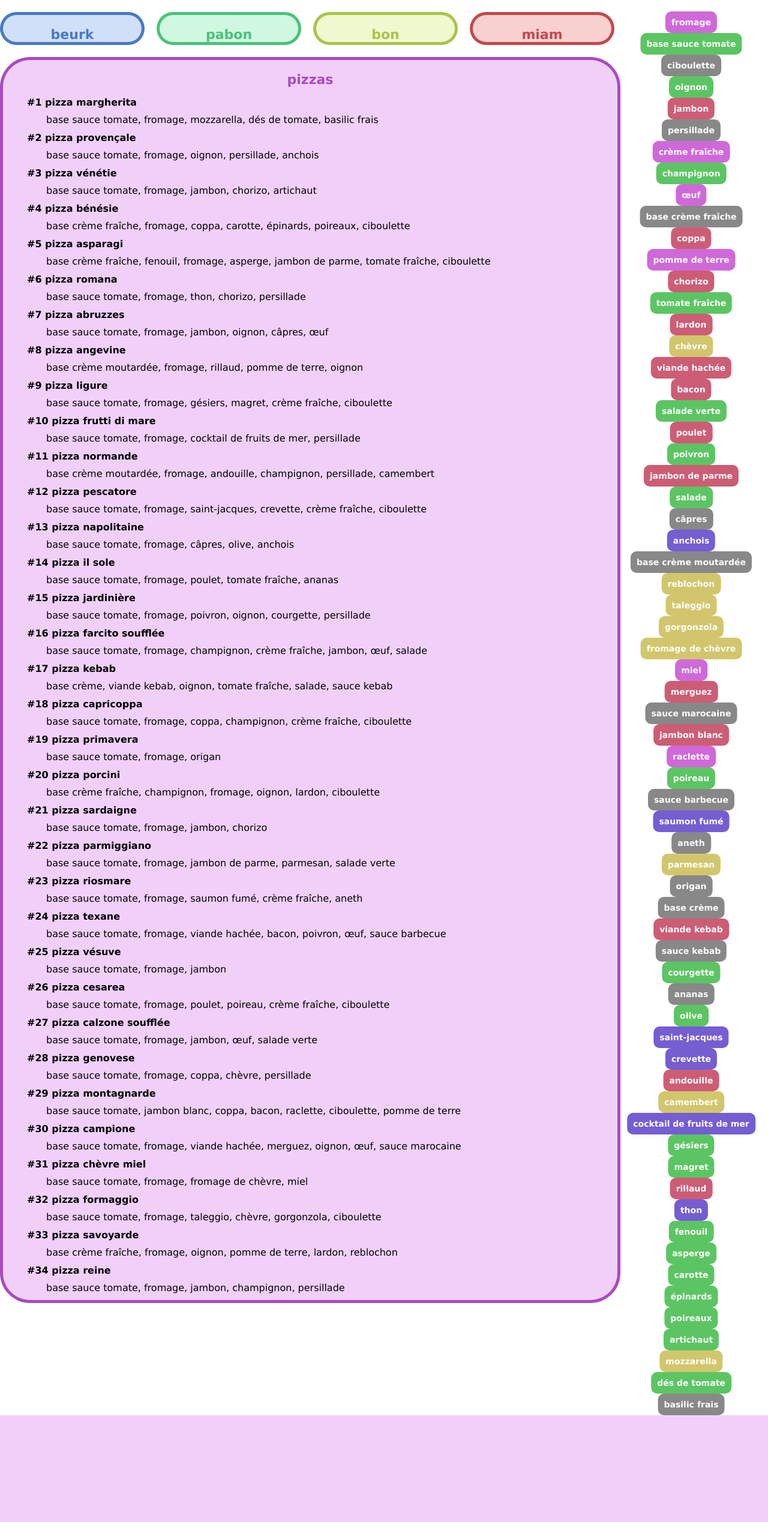
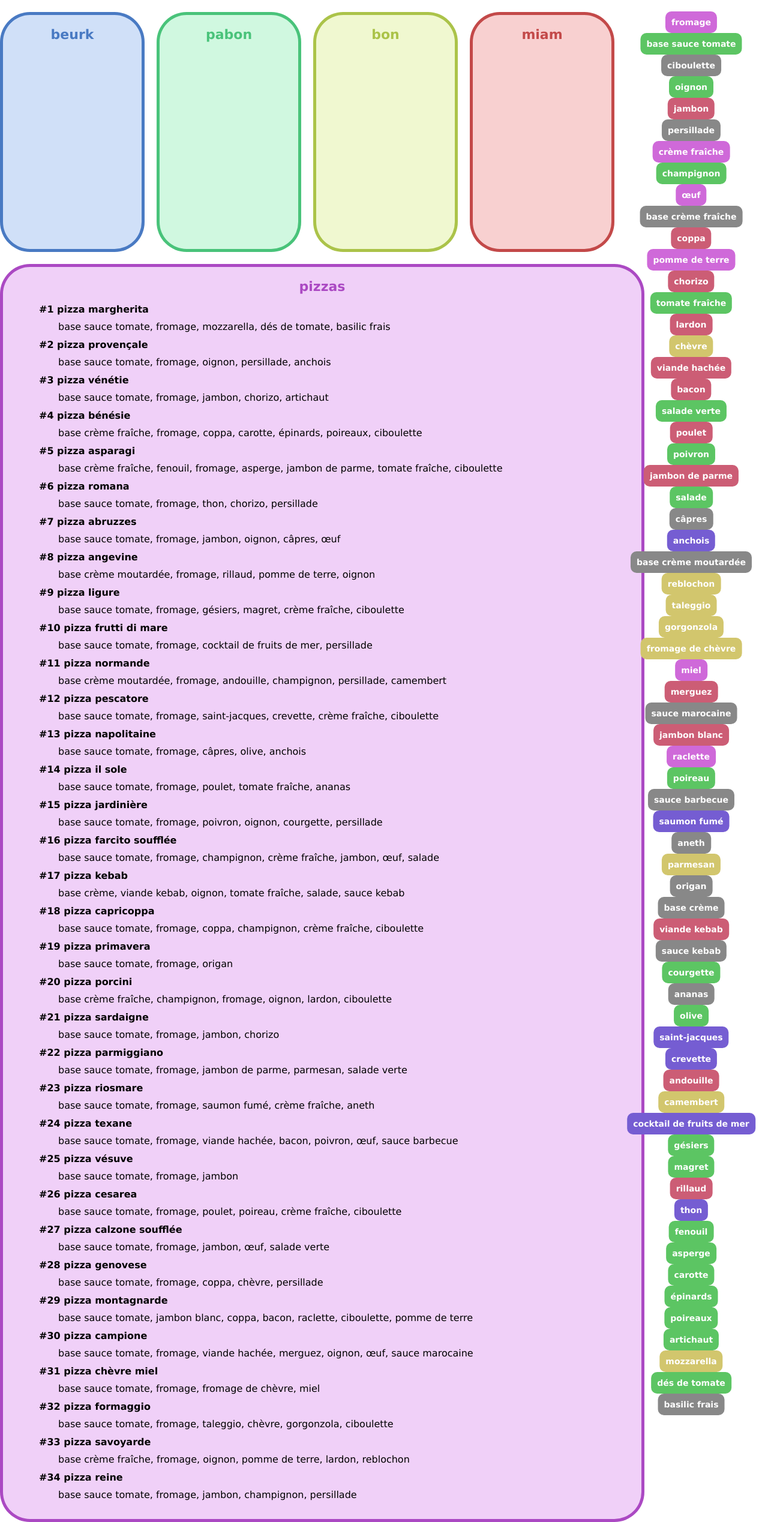
Before and after one commit to inesvar/Ranking-pizzas, a Flask app: page / in a window 1280 px wide. Shown: the whole page at 60% size. Before the commit the page ends 2359 px from the top, so only its background shows below. Run offline with Flask 3, Linux system fonts and the light colour scheme.

Commit message:
Make qualifier boxes bigger

```diff
--- a/static/style.css
+++ b/static/style.css
@@ -2,10 +2,8 @@ body {
     font-family: 'Lucida Sans', 'Lucida Sans Regular', 'Lucida Grande', 'Lucida Sans Unicode', Geneva, Verdana, sans-serif;
     margin: 0px;
     text-align: center;
-    height: 100vh;
     display: flex;
     flex-direction: column;
-    column-gap: 20px;
 }
 
 .container {
@@ -16,11 +14,19 @@ body {
     padding-top: 20px;
     padding-bottom: 20px;
     width: 80%;
-    height: 55%;
+    height: 50vh;
+}
+
+.ingredients-container {
+    display: flex;
+    flex-direction: column;
+    column-gap: 20px;
+    padding: 0px;
+    width: 20vh;
 }
 
 .box {
-    padding-top: 20px;
+    padding: 20px;
     /* height: 100%; */
     border-radius: 50px;
     /* TODO: uncomment this in the v2 */
--- a/templates/index.html
+++ b/templates/index.html
@@ -24,11 +24,13 @@
                 <p class="box-title">miam</p>
             </div>
         </div>
-        {% for ingredient, classe in ingredients.items() %}
-        <div class="draggable tag {{classe}}">
-            <p class="tag-text">{{ingredient}}</p>
+        <div class="ingredients-container">
+            {% for ingredient, classe in ingredients.items() %}
+            <div class="draggable tag {{classe}}">
+                <p class="tag-text">{{ingredient}}</p>
+            </div>
+            {% endfor %}
         </div>
-        {% endfor %}
         <div class="box résultat">
             <p class="box-title">pizzas</p>
             <div id="pizza-container"></div>
```
